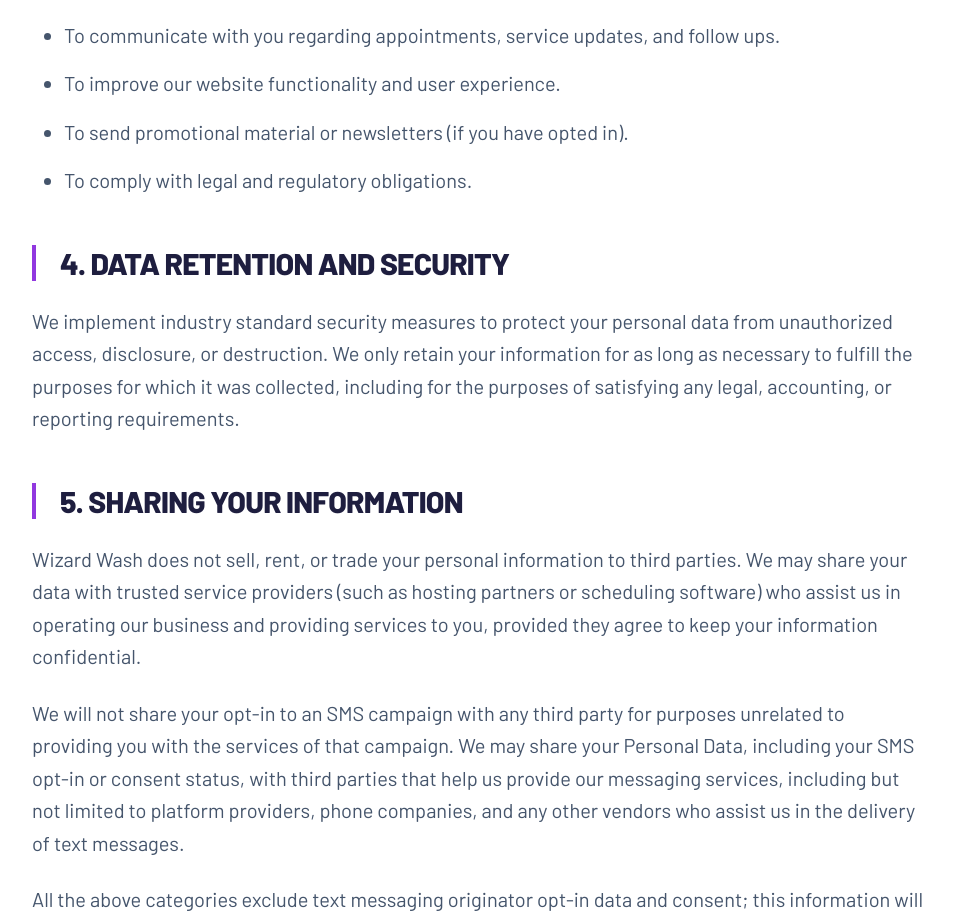
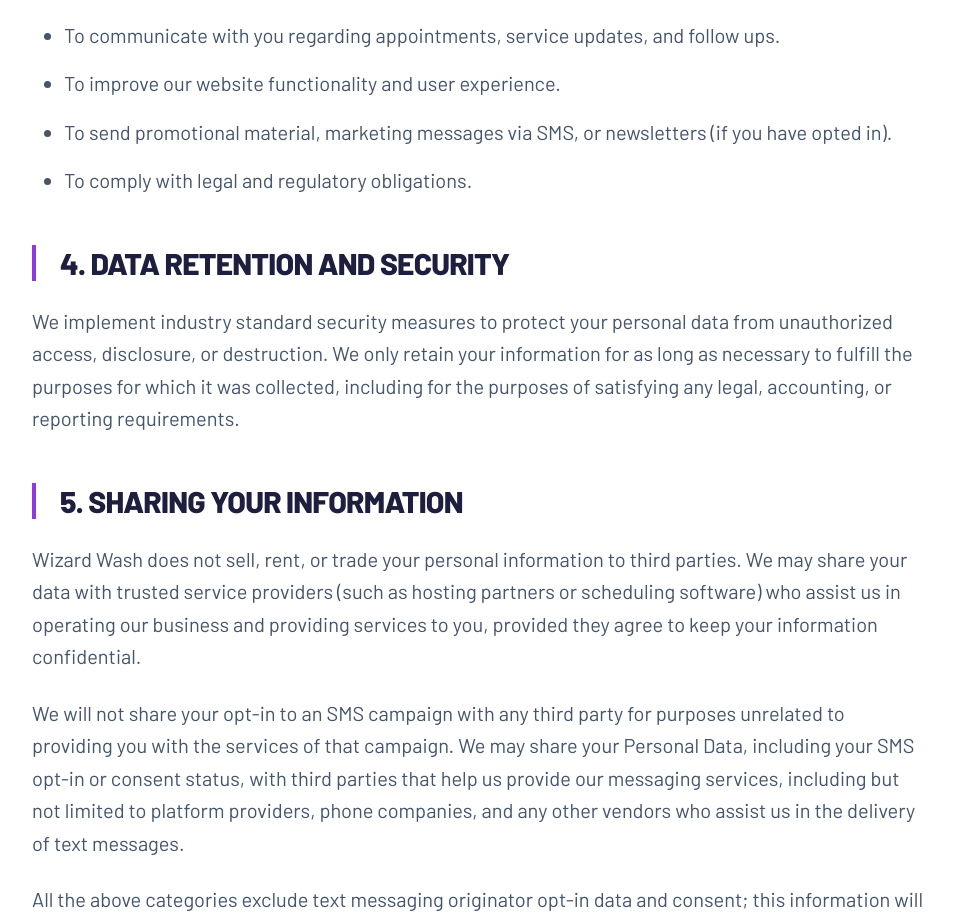
Before and after one commit to Siddukaleekkal/Wizard-Wash, a Next.js app: page /privacy in a window 1280 px wide. Shown: the part 1469-2382 px from the top of the page, without its empty margins (160-1113 px from the left). Built offline with nearby package versions, Linux system fonts and the light colour scheme; a web font is replaced by a local one.

Commit message:
updated zoho form

```diff
--- a/src/app/privacy/page.tsx
+++ b/src/app/privacy/page.tsx
@@ -67,7 +67,7 @@
                                 <li>To provide accurate service estimates and quotes.</li>
                                 <li>To communicate with you regarding appointments, service updates, and follow ups.</li>
                                 <li>To improve our website functionality and user experience.</li>
-                                <li>To send promotional material or newsletters (if you have opted in).</li>
+                                <li>To send promotional material, marketing messages via SMS, or newsletters (if you have opted in).</li>
                                 <li>To comply with legal and regulatory obligations.</li>
                             </ul>
                         </div>
--- a/src/components/EstimateForm.tsx
+++ b/src/components/EstimateForm.tsx
@@ -209,7 +209,7 @@
                     required
                 />
                 <label htmlFor="sms-consent-estimate" className="text-[10px] text-slate-400 leading-relaxed text-left cursor-pointer">
-                    By submitting this form, you are agreeing to receive sms customer care-related or one-on-one communication messages from Wizard Wash. Message frequency may vary. Standard Message and Data Rates may apply. Reply STOP to opt out. Reply Help for help. <a href="/privacy" className="underline hover:text-[#9138df]">Privacy Policy</a> <a href="/terms" className="underline hover:text-[#9138df]">Terms</a>.
+                    By submitting this form, you are agreeing to receive sms marketing, customer care-related or one-on-one communication messages from Wizard Wash. Message frequency may vary. Standard Message and Data Rates may apply. Reply STOP to opt out. Reply Help for help. <a href="/privacy" className="underline hover:text-[#9138df]">Privacy Policy</a> <a href="/terms" className="underline hover:text-[#9138df]">Terms</a>.
                 </label>
             </div>
 
```
